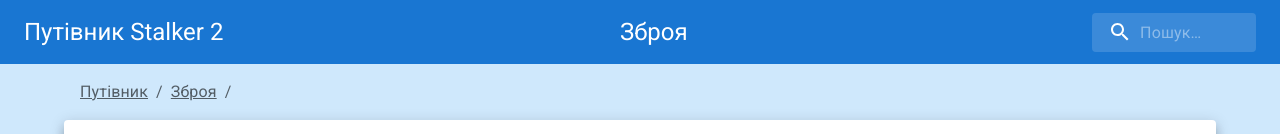
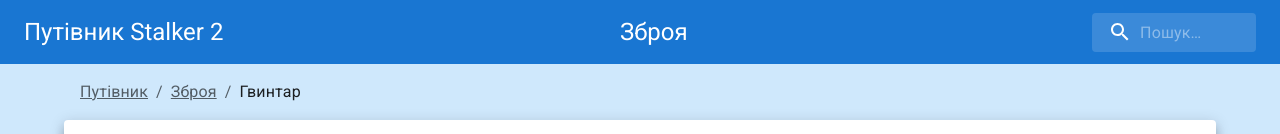
Before and after one commit to ihorvyshniakov/stalker-portal, a React (Vite) app: page /weapons/vintar in a window 1280 px wide. Shown: the top 134 px of the page. Built offline with nearby package versions, Linux system fonts and the light colour scheme.

Commit message:
fixed Breadcrumbs names + 1 bug

```diff
--- a/src/components/Path.jsx
+++ b/src/components/Breadcrumbs.jsx
@@ -1,14 +1,14 @@
-import { Typography, Breadcrumbs } from '@mui/material'
+import { Typography, Breadcrumbs as MaterialBreadcrumbs } from '@mui/material'
 import { Link, useLocation } from 'react-router'
 
 import { urlTranslations } from '../routes/urlTranslations'
 
-const Path = () => {
+const Breadcrumbs = () => {
 	let { pathname } = useLocation()
 	const linksArray = pathname.slice(1).split('/')
 
 	return (
-		<Breadcrumbs aria-label="breadcrumb" sx={{ p: 2 }}>
+		<MaterialBreadcrumbs aria-label="breadcrumb" sx={{ p: 2 }}>
 			<Link to="/">Путівник</Link>
 			{linksArray.map((pageName, id) => {
 				const isLastLink = id === linksArray.length - 1
@@ -30,8 +30,8 @@ const Path = () => {
 					</Link>
 				)
 			})}
-		</Breadcrumbs>
+		</MaterialBreadcrumbs>
 	)
 }
 
-export default Path
+export default Breadcrumbs
--- a/src/components/Content.jsx
+++ b/src/components/Content.jsx
@@ -2,10 +2,10 @@ import { Box, Card, CardContent, Container } from '@mui/material'
 import Grid from '@mui/material/Grid2'
 import { Route, Routes } from 'react-router'
 
-import Path from './Path'
 import WeaponPage from './WeaponPage'
 import Weapons from './Weapons'
 import Home from './Home'
+import Breadcrumbs from './Breadcrumbs'
 
 const Content = () => {
 	return (
@@ -13,7 +13,7 @@ const Content = () => {
 			sx={{ bgcolor: '#cfe8fc', pb: 10, minHeight: 'calc(100vh - 64px)' }}
 		>
 			<Container maxWidth="lg">
-				<Path />
+				<Breadcrumbs />
 				<Card raised>
 					<CardContent>
 						<Grid
--- a/src/routes/urlTranslations.js
+++ b/src/routes/urlTranslations.js
@@ -3,4 +3,5 @@ export const urlTranslations = {
 	artifacts: 'Артефакти',
 	characters: 'Персонажі',
 	locations: 'Локації',
+	vintar: 'Гвинтар',
 }
```
